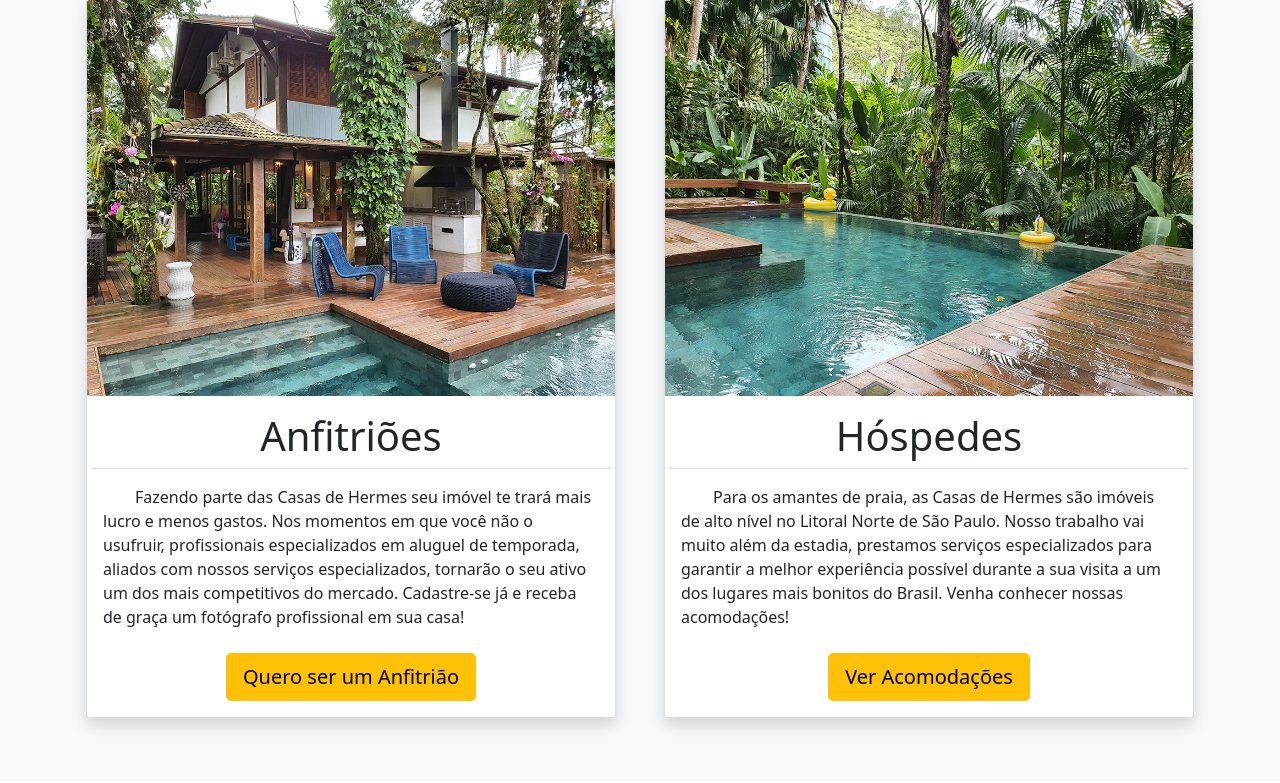
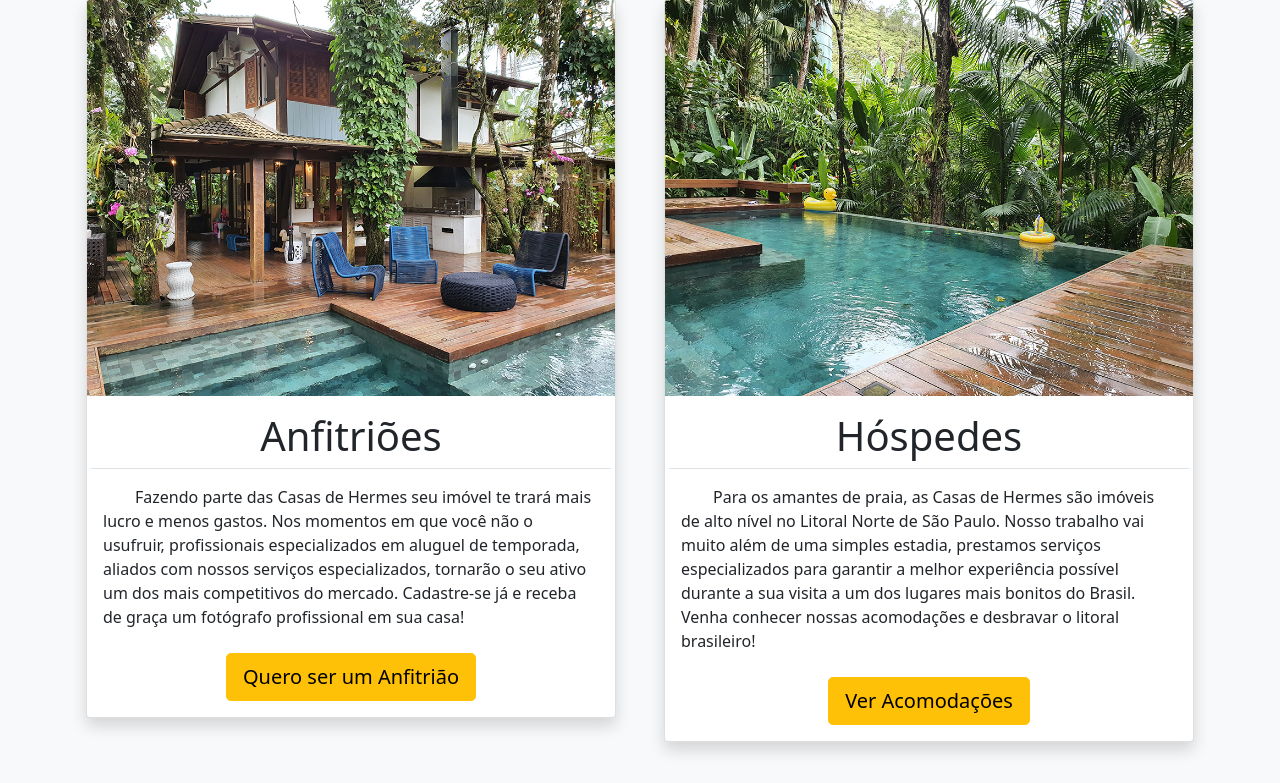
Before and after one commit to h-zanetti/real-estate-manager, a Django app: page / in a window 1280 px wide. Shown: the part 841-1624 px from the top of the page. Run offline with Django 3.2, Linux system fonts and the light colour scheme; some libraries are stand-ins or nearby versions.

Commit message:
Alterado texto da sessão de Hóspedes

```diff
--- a/webdev/institucional/templates/institucional/home.html
+++ b/webdev/institucional/templates/institucional/home.html
@@ -57,7 +57,7 @@
                     </div>
                     <div class="row mt-2">
                         <div class="col-auto">
-                            <p class="card-text" style="text-indent: 2em">Para os amantes de praia, as Casas de Hermes são imóveis de alto nível no Litoral Norte de São Paulo. Nosso trabalho vai muito além da estadia, prestamos serviços especializados para garantir a melhor experiência possível durante a sua visita a um dos lugares mais bonitos do Brasil. Venha conhecer nossas acomodações!</p>
+                            <p class="card-text" style="text-indent: 2em">Para os amantes de praia, as Casas de Hermes são imóveis de alto nível no Litoral Norte de São Paulo. Nosso trabalho vai muito além de uma simples estadia, prestamos serviços especializados para garantir a melhor experiência possível durante a sua visita a um dos lugares mais bonitos do Brasil. Venha conhecer nossas acomodações e desbravar o litoral brasileiro!</p>
                         </div>
                     </div>
                     <div class="row mt-4 justify-content-center">
```
